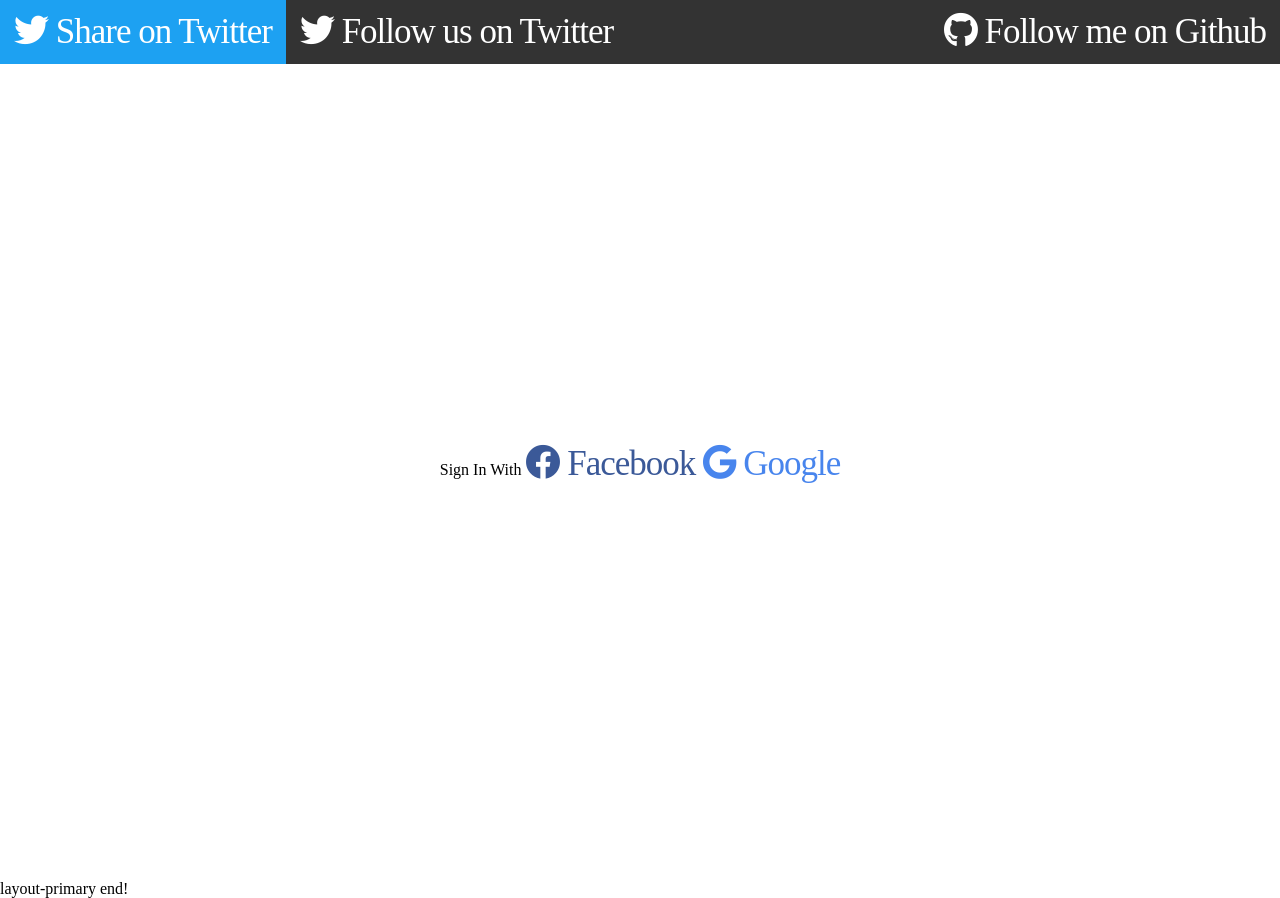
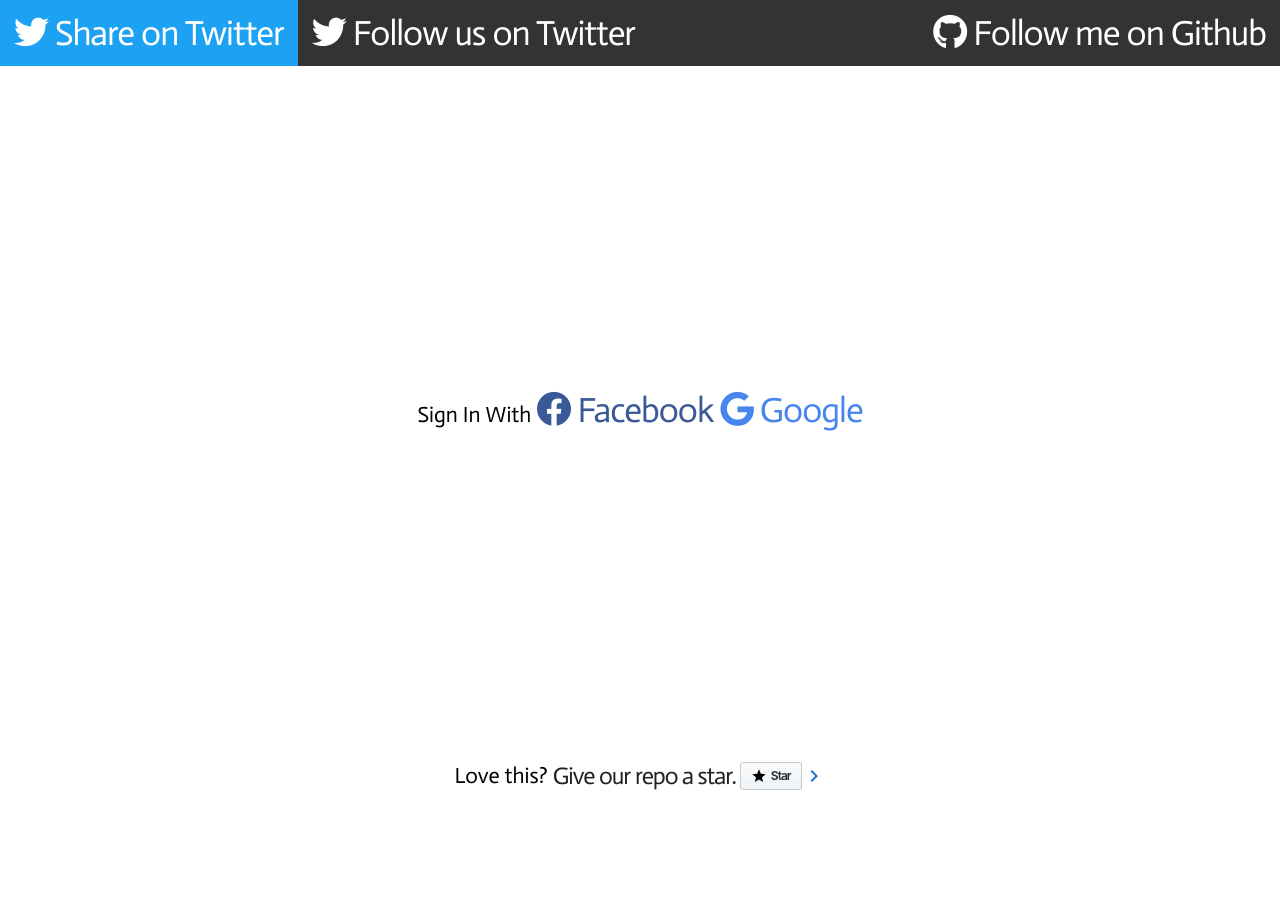
Before and after one commit to rastmob/angular-social-login, an Angular app: page /auth/login in a window 1280 px wide. After the commit the page ends 800 px from the top, so only its background shows below. Built offline with nearby package versions, Linux system fonts and the light colour scheme.

Commit message:
Google login demo component added

```diff
--- a/src/app/auth/profile/profile.component.ts
+++ b/src/app/auth/profile/profile.component.ts
@@ -1,4 +1,5 @@
 import { Component, OnInit } from "@angular/core";
+import { User } from "src/app/components/shared/models/user";
 
 @Component({
   selector: "app-profile",
@@ -6,7 +7,7 @@ import { Component, OnInit } from "@angular/core";
   styleUrls: ["./profile.component.scss"]
 })
 export class ProfileComponent implements OnInit {
-  userModel: any = {
+  userModel: User = {
     name: "Mehmet Alp",
     email: "mehmetakifalp@gmail.com"
   };
--- a/src/app/components/shared/layout/layout-primary/layout-primary.component.css
+++ b/src/app/components/shared/layout/layout-primary/layout-primary.component.css
@@ -1,5 +1,5 @@
 .container {
-  height: 100%;
+  height: 86%;
   display: flex;
   justify-content: center;
   align-items: center;
@@ -35,3 +35,44 @@ ul.topbar li.right {
     float: left;
   }
 }
+
+footer {
+  margin-top: 8px;
+  display: flex;
+  align-items: center;
+  justify-content: center;
+  line-height: 20px;
+}
+
+footer a {
+  display: flex;
+  align-items: center;
+  font-size: 24px;
+}
+
+.github-star-badge {
+  color: #24292e;
+  display: flex;
+  align-items: center;
+  font-size: 12px;
+  padding: 3px 10px;
+  border: 1px solid rgba(27, 31, 35, 0.2);
+  border-radius: 3px;
+  background-image: linear-gradient(-180deg, #fafbfc, #eff3f6 90%);
+  margin-left: 4px;
+  font-weight: 600;
+  font-family: -apple-system, BlinkMacSystemFont, Segoe UI, Helvetica, Arial,
+    sans-serif, Apple Color Emoji, Segoe UI Emoji, Segoe UI Symbol;
+}
+
+.github-star-badge:hover {
+  background-image: linear-gradient(-180deg, #f0f3f6, #e6ebf1 90%);
+  border-color: rgba(27, 31, 35, 0.35);
+  background-position: -0.5em;
+}
+
+.github-star-badge .material-icons {
+  height: 16px;
+  width: 16px;
+  margin-right: 4px;
+}
--- a/src/app/components/shared/layout/layout-primary/layout-primary.component.html
+++ b/src/app/components/shared/layout/layout-primary/layout-primary.component.html
@@ -23,4 +23,44 @@
     <router-outlet></router-outlet>
   </div>
 </div>
-<p>layout-primary end!</p>
+<footer>
+  Love this?&nbsp;
+  <a
+    href="https://github.com/javascript-dragons/angular-social-login"
+    target="_blank"
+    rel="noopener"
+  >
+    Give our repo a star.
+    <div class="github-star-badge">
+      <svg
+        class="material-icons"
+        xmlns="http://www.w3.org/2000/svg"
+        width="24"
+        height="24"
+        viewBox="0 0 24 24"
+      >
+        <path d="M0 0h24v24H0z" fill="none" />
+        <path
+          d="M12 17.27L18.18 21l-1.64-7.03L22 9.24l-7.19-.61L12 2 9.19 8.63 2 9.24l5.46 4.73L5.82 21z"
+        />
+      </svg>
+      Star
+    </div>
+  </a>
+  <a
+    href="https://github.com/javascript-dragons/angular-social-login"
+    target="_blank"
+    rel="noopener"
+  >
+    <svg
+      class="material-icons"
+      xmlns="http://www.w3.org/2000/svg"
+      width="24"
+      height="24"
+      viewBox="0 0 24 24"
+    >
+      <path d="M10 6L8.59 7.41 13.17 12l-4.58 4.59L10 18l6-6z" fill="#1976d2" />
+      <path d="M0 0h24v24H0z" fill="none" />
+    </svg>
+  </a>
+</footer>
--- a/src/app/components/shared/layout/layout-primary/layout-primary.component.ts
+++ b/src/app/components/shared/layout/layout-primary/layout-primary.component.ts
@@ -3,7 +3,7 @@ import { Component, OnInit } from "@angular/core";
 @Component({
   selector: "app-layout-primary",
   templateUrl: "./layout-primary.component.html",
-  styleUrls: ["./layout-primary.component.scss"]
+  styleUrls: ["./layout-primary.component.css"]
 })
 export class LayoutPrimaryComponent implements OnInit {
   constructor() {}
--- /dev/null
+++ b/src/app/components/shared/models/user.ts
@@ -0,0 +1,4 @@
+export interface User {
+  name: string;
+  email: string;
+}
--- a/src/index.html
+++ b/src/index.html
@@ -6,6 +6,10 @@
     <base href="/" />
     <meta name="viewport" content="width=device-width, initial-scale=1" />
     <link rel="icon" type="image/x-icon" href="favicon.ico" />
+    <link
+      href="https://fonts.googleapis.com/css?family=Actor"
+      rel="stylesheet"
+    />
   </head>
   <body>
     <app-root></app-root>
--- a/src/styles.css
+++ b/src/styles.css
@@ -2,6 +2,10 @@ html,
 body {
   height: 100%;
   margin: 0px;
+}
+body {
+  font-family: "Actor";
+  font-size: 22px;
 }
 a {
   color: #222;
--- a/src/styles.scss
+++ b/src/styles.scss
@@ -2,6 +2,10 @@ html,
 body {
   height: 100%;
   margin: 0px;
+}
+body {
+  font-family: "Actor";
+  font-size: 22px;
 }
 a {
   color: #222;
```
Also changed, not shown: 1 other file (tests, documents, lock files or other folders).
